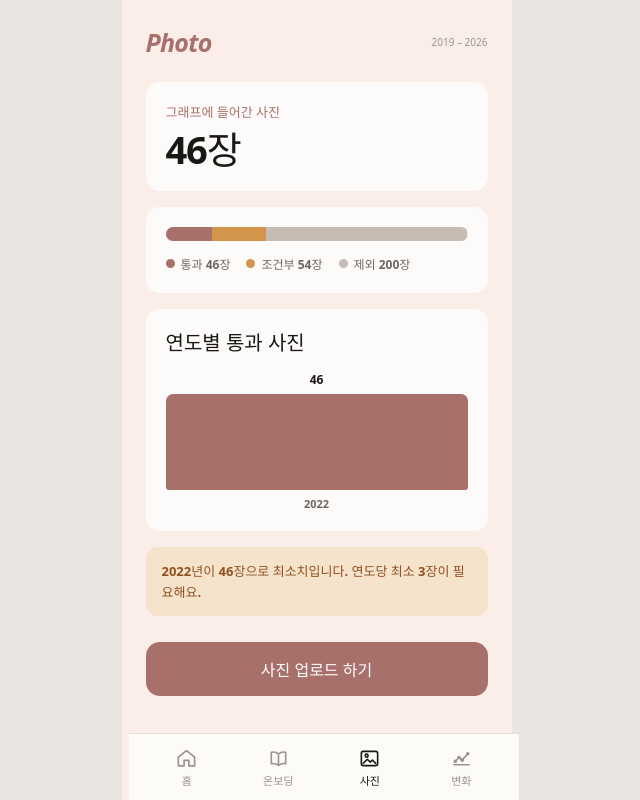
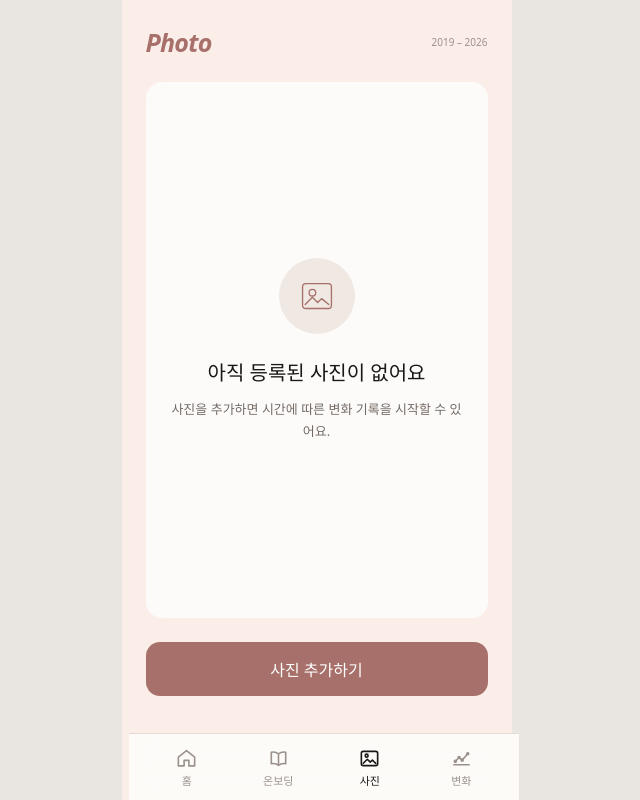
Before and after one commit to leewayj/PRIDE_a, a React (Vite) app: page /photos in a window 1280 px wide. Shown: the whole page, without its empty margins (316-956 px from the left). Built offline with nearby package versions, Linux system fonts and the light colour scheme.

Commit message:
fix(photo): handle empty and invalid photo states

```diff
--- a/src/components/photos/PhotoPickerButton.jsx
+++ b/src/components/photos/PhotoPickerButton.jsx
@@ -1,4 +1,4 @@
-import { useRef } from 'react'
+import { useRef, useState } from 'react'
 import { useNavigate } from 'react-router-dom'
 import usePhotoSelection from '../../hooks/usePhotoSelection.js'
 import { validatePhotoFile } from '../../services/photoAnalysis.js'
@@ -8,6 +8,7 @@ function PhotoPickerButton({ children = '사진 선택하기', className = '' })
   const navigate = useNavigate()
   const fileInputRef = useRef(null)
   const isProcessingRef = useRef(false)
+  const [selectionMessage, setSelectionMessage] = useState('')
   const { queueSelectedPhotos } = usePhotoSelection()
 
   const handlePhotoSelection = (event) => {
@@ -20,10 +21,20 @@ function PhotoPickerButton({ children = '사진 선택하기', className = '' })
         validatePhotoFile(file).valid,
       )
 
+      if (imageFiles.length === 0) {
+        setSelectionMessage('선택할 수 있는 사진이 없어요.')
+        return
+      }
+
       isProcessingRef.current = true
       const queuedCount = queueSelectedPhotos(imageFiles)
 
-      if (queuedCount > 0) navigate('/photos/analyzing')
+      if (queuedCount > 0) {
+        setSelectionMessage('')
+        navigate('/photos/analyzing')
+      } else {
+        setSelectionMessage('이미 추가했거나 선택할 수 없는 사진이에요.')
+      }
     } finally {
       input.value = ''
       isProcessingRef.current = false
@@ -43,6 +54,9 @@ function PhotoPickerButton({ children = '사진 선택하기', className = '' })
       <ActionButton fullWidth onClick={() => fileInputRef.current?.click()}>
         {children}
       </ActionButton>
+      {selectionMessage && (
+        <p className="photo-picker-button__message" role="status">{selectionMessage}</p>
+      )}
     </div>
   )
 }
--- a/src/context/PhotoSelectionProvider.jsx
+++ b/src/context/PhotoSelectionProvider.jsx
@@ -32,10 +32,11 @@ function PhotoSelectionProvider({ children }) {
   }, [photos])
 
   const queueSelectedPhotos = useCallback((files) => {
+    const safeFiles = Array.isArray(files) ? files : []
     const analyzedIds = new Set(photos.map(({ id }) => id))
     const queuedFiles = [
       ...new Map(
-        files
+        safeFiles
           .filter((file) => validatePhotoFile(file).valid)
           .map((file) => [createPhotoId(file), file]),
       ).values(),
@@ -46,13 +47,18 @@ function PhotoSelectionProvider({ children }) {
   }, [photos])
 
   const saveAnalysisResults = useCallback((analysisResults) => {
+    const safeResults = Array.isArray(analysisResults) ? analysisResults : []
     setPhotos((currentPhotos) => {
       const knownIds = new Set(currentPhotos.map(({ id }) => id))
-      const uniquePhotos = analysisResults
+      const uniquePhotos = safeResults
         .filter(({ id }) => !knownIds.has(id))
 
       return [...currentPhotos, ...uniquePhotos]
     })
+  }, [])
+
+  const clearSelectedPhotos = useCallback(() => {
+    setSelectedFiles([])
   }, [])
 
   const removePhoto = useCallback((photoId) => {
@@ -63,13 +69,14 @@ function PhotoSelectionProvider({ children }) {
   const value = useMemo(
     () => ({
       photos,
+      clearSelectedPhotos,
       queueSelectedPhotos,
       removePhoto,
       saveAnalysisResults,
       selectedFiles,
       selectedPhotoCount: selectedFiles.length,
     }),
-    [photos, queueSelectedPhotos, removePhoto, saveAnalysisResults, selectedFiles],
+    [clearSelectedPhotos, photos, queueSelectedPhotos, removePhoto, saveAnalysisResults, selectedFiles],
   )
 
   return (
--- a/src/pages/DataInsufficientPage.jsx
+++ b/src/pages/DataInsufficientPage.jsx
@@ -46,7 +46,11 @@ function DataInsufficientPage() {
 
       <BaseCard className="data-insufficient-page__yearly">
         <SectionTitle>연도별 부족 현황</SectionTitle>
-        {yearlyShortfalls.length > 0 ? (
+        {totalPassCount === 0 ? (
+          <p className="data-insufficient-page__yearly-complete">
+            아직 연도별 통과 사진이 없어요. 사진을 추가해 주세요.
+          </p>
+        ) : yearlyShortfalls.length > 0 ? (
           <ul>
             {yearlyShortfalls.map(({ year, passCount, additionalPassPhotosNeeded }) => (
               <li key={year}>
--- a/src/pages/PhotoAnalyzingPage.jsx
+++ b/src/pages/PhotoAnalyzingPage.jsx
@@ -22,7 +22,13 @@ function wait(milliseconds) {
 function PhotoAnalyzingPage() {
   const navigate = useNavigate()
   const startedRef = useRef(false)
-  const { photos, selectedFiles, selectedPhotoCount, saveAnalysisResults } = usePhotoSelection()
+  const {
+    clearSelectedPhotos,
+    photos,
+    selectedFiles,
+    selectedPhotoCount,
+    saveAnalysisResults,
+  } = usePhotoSelection()
   const [completedCount, setCompletedCount] = useState(0)
   const [status, setStatus] = useState('사진 정보를 불러오는 중이에요')
   const progress = selectedPhotoCount === 0
@@ -64,7 +70,8 @@ function PhotoAnalyzingPage() {
 
       if (remainingTime > 0) await wait(remainingTime)
 
-      const judgementPhotos = await fetchPhotoJudgement()
+      const fetchedJudgement = await fetchPhotoJudgement()
+      const judgementPhotos = Array.isArray(fetchedJudgement) ? fetchedJudgement : []
       navigateAfterJudgement(
         (path) => navigate(path, {
           replace: true,
@@ -72,12 +79,14 @@ function PhotoAnalyzingPage() {
         }),
         judgementPhotos,
       )
+      clearSelectedPhotos()
     }
 
     runAnalysis().catch(() => {
+      clearSelectedPhotos()
       navigate('/photos/years', { replace: true })
     })
-  }, [navigate, photos, saveAnalysisResults, selectedFiles, selectedPhotoCount])
+  }, [clearSelectedPhotos, navigate, photos, saveAnalysisResults, selectedFiles, selectedPhotoCount])
 
   return (
     <section className="photo-analyzing-page" aria-live="polite">
--- a/src/pages/PhotoStatusPage.jsx
+++ b/src/pages/PhotoStatusPage.jsx
@@ -4,6 +4,7 @@ import BaseCard from '../components/ui/BaseCard.jsx'
 import SectionTitle from '../components/ui/SectionTitle.jsx'
 import { CURVE_MIN_PASS_PHOTOS_PER_YEAR, evaluateCurveEligibility } from '../domain/curveEligibility'
 import { judgmentResultPhotos, judgmentResultSummary } from '../mocks/judgmentResultScenario'
+import usePhotoSelection from '../hooks/usePhotoSelection.js'
 
 function buildNoticeText(yearlyPassCounts) {
   if (yearlyPassCounts.length === 0) {
@@ -21,12 +22,42 @@ function buildNoticeText(yearlyPassCounts) {
 
 function PhotoStatusPage() {
   const navigate = useNavigate()
+  const { photos } = usePhotoSelection()
   const { pass, conditional, exclude } = judgmentResultSummary
   const totalJudged = pass + conditional + exclude || 1
 
   const { yearlyPassCounts } = evaluateCurveEligibility(judgmentResultPhotos)
   const maxYearlyPassCount = Math.max(...yearlyPassCounts.map(({ passCount }) => passCount), 1)
   const noticeText = buildNoticeText(yearlyPassCounts)
+
+  if (photos.length === 0) {
+    return (
+      <section className="photo-status-page photo-status-page--empty">
+        <header className="photo-status-page__header">
+          <h1>Photo</h1>
+          <span>2019 – {new Date().getFullYear()}</span>
+        </header>
+
+        <BaseCard className="photo-status-page__empty-state">
+          <div className="photo-status-page__empty-icon" aria-hidden="true">
+            <svg viewBox="0 0 64 64">
+              <rect x="10" y="13" width="44" height="38" rx="5" />
+              <circle cx="25" cy="27" r="5" />
+              <path d="m14 45 11-11 8 8 6-6 11 9" />
+            </svg>
+          </div>
+          <h2>아직 등록된 사진이 없어요</h2>
+          <p>사진을 추가하면 시간에 따른 변화 기록을 시작할 수 있어요.</p>
+        </BaseCard>
+
+        <div className="photo-status-page__cta">
+          <ActionButton fullWidth onClick={() => navigate('/photos/upload')}>
+            사진 추가하기
+          </ActionButton>
+        </div>
+      </section>
+    )
+  }
 
   return (
     <section className="photo-status-page">
--- a/src/pages/PhotoYearDetailPage.jsx
+++ b/src/pages/PhotoYearDetailPage.jsx
@@ -23,11 +23,15 @@ function PhotoYearDetailPage() {
   const [pendingPhoto, setPendingPhoto] = useState(null)
   const [deleting, setDeleting] = useState(false)
   const year = Number(yearParam)
-  const isValidYear = /^\d{1,4}$/.test(yearParam ?? '') && year >= 1 && year <= 9999
+  const currentYear = new Date().getFullYear()
+  const defaultYears = Array.from({ length: 8 }, (_, index) => currentYear - index)
+  const groupedPhotos = groupPhotosByYear(allPhotos)
+  const supportedYears = new Set([...defaultYears, ...groupedPhotos.map((group) => group.year)])
+  const isValidYear = /^\d{4}$/.test(yearParam ?? '') && supportedYears.has(year)
 
   if (!isValidYear) return <Navigate to="/photos/years" replace />
 
-  const photos = groupPhotosByYear(allPhotos).find((group) => group.year === year)?.photos ?? []
+  const photos = groupedPhotos.find((group) => group.year === year)?.photos ?? []
   const status = getYearPhotoStatus(photos.length)
 
   const confirmDelete = async () => {
--- a/src/pages/PhotoYearsPage.jsx
+++ b/src/pages/PhotoYearsPage.jsx
@@ -4,6 +4,7 @@ import { PHOTO_ANALYSIS_STATUS } from '../constants/photo.js'
 import usePhotoSelection from '../hooks/usePhotoSelection.js'
 import { groupPhotosByYear } from '../utils/photoGrouping.js'
 import { getYearPhotoStatus, getYearPhotoStatusLabel } from '../utils/photoStatus.js'
+import { YEAR_UPLOAD_MIN_COUNT } from '../utils/uploadConstraints.js'
 
 function BackIcon() {
   return (
@@ -37,7 +38,7 @@ function PhotoYearsPage() {
 
       <div className="photo-years-page__intro">
         <h1>한 해씩 골라 넣으세요.</h1>
-        <p>한 해에 사진 5장쯤이면 그 해의 그래프가 확실히 생깁니다.</p>
+        <p>한 해에 사진 {YEAR_UPLOAD_MIN_COUNT}장쯤이면 그 해의 그래프가 확실히 생깁니다.</p>
       </div>
 
       <ul className="photo-years-page__list" aria-label="연도별 사진 현황">
--- a/src/pages/judgement/JudgementSummaryPage.jsx
+++ b/src/pages/judgement/JudgementSummaryPage.jsx
@@ -24,7 +24,7 @@ function JudgementSummaryPage() {
 
     fetchPhotoJudgement()
       .then((result) => {
-        if (isActive) setPhotos(result)
+        if (isActive) setPhotos(Array.isArray(result) ? result : [])
       })
       .catch(() => {
         if (isActive) setHasError(true)
@@ -78,6 +78,17 @@ function JudgementSummaryPage() {
     return (
       <section className="judgement-summary-page judgement-summary-page--center" role="alert">
         <p>판정 결과를 불러오지 못했어요.</p>
+        <ActionButton onClick={() => navigate('/photos')}>사진 현황으로 돌아가기</ActionButton>
+      </section>
+    )
+  }
+
+  if (photos.length === 0) {
+    return (
+      <section className="judgement-summary-page judgement-summary-page--center">
+        <h1>표시할 분석 결과가 없어요.</h1>
+        <p>사진을 추가한 뒤 다시 분석해 주세요.</p>
+        <ActionButton onClick={() => navigate('/photos/upload')}>사진 추가하기</ActionButton>
       </section>
     )
   }
--- a/src/styles/photos.css
+++ b/src/styles/photos.css
@@ -623,6 +623,14 @@
   border: 0;
 }
 
+.photo-picker-button__message {
+  margin: 9px 0 0;
+  color: #91501f;
+  font-size: 12px;
+  line-height: 1.5;
+  text-align: center;
+}
+
 .photo-year-detail {
   padding-bottom: max(30px, env(safe-area-inset-bottom));
 }
@@ -1124,6 +1132,65 @@
   font-size: 16px;
 }
 
+.photo-status-page--empty {
+  gap: 16px;
+}
+
+.photo-status-page__empty-state {
+  display: flex;
+  flex: 1;
+  min-height: 340px;
+  align-items: center;
+  flex-direction: column;
+  justify-content: center;
+  text-align: center;
+}
+
+.photo-status-page__empty-icon {
+  display: grid;
+  width: 76px;
+  height: 76px;
+  margin-bottom: 24px;
+  border-radius: 50%;
+  color: var(--rose-900);
+  background: var(--background-sub);
+  place-items: center;
+}
+
+.photo-status-page__empty-icon svg {
+  width: 42px;
+  fill: none;
+  stroke: currentColor;
+  stroke-linecap: round;
+  stroke-linejoin: round;
+  stroke-width: 2;
+}
+
+.photo-status-page__empty-state h2,
+.judgement-summary-page--center h1 {
+  margin: 0;
+  color: var(--ink-900);
+  font-size: 20px;
+  line-height: 1.45;
+}
+
+.photo-status-page__empty-state p {
+  margin: 12px 0 0;
+  color: #746b66;
+  font-size: 13px;
+  line-height: 1.65;
+}
+
+.judgement-summary-page--center {
+  gap: 14px;
+  text-align: center;
+}
+
+.judgement-summary-page--center p {
+  margin: 0;
+  line-height: 1.6;
+}
+
 @media (prefers-reduced-motion: reduce) {
   .photo-status-page__bar-fill {
     transition: none;
```
